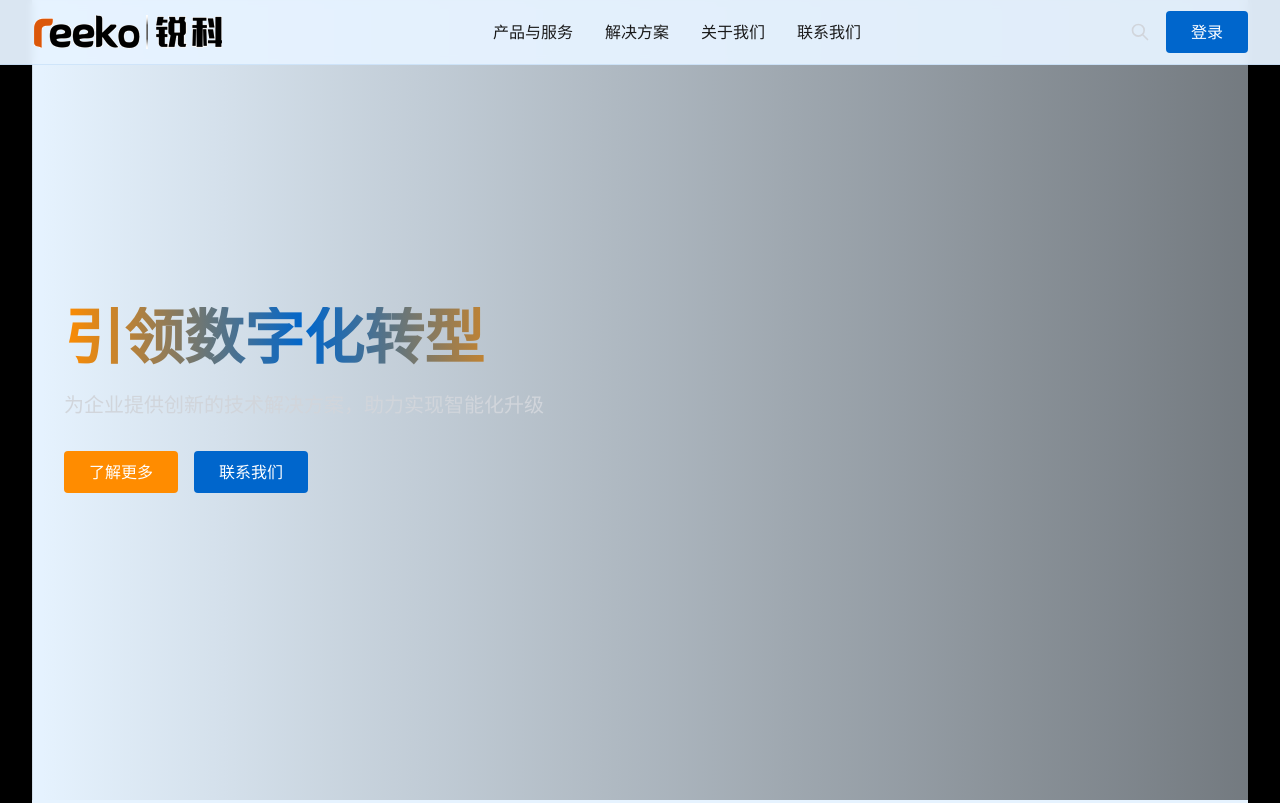
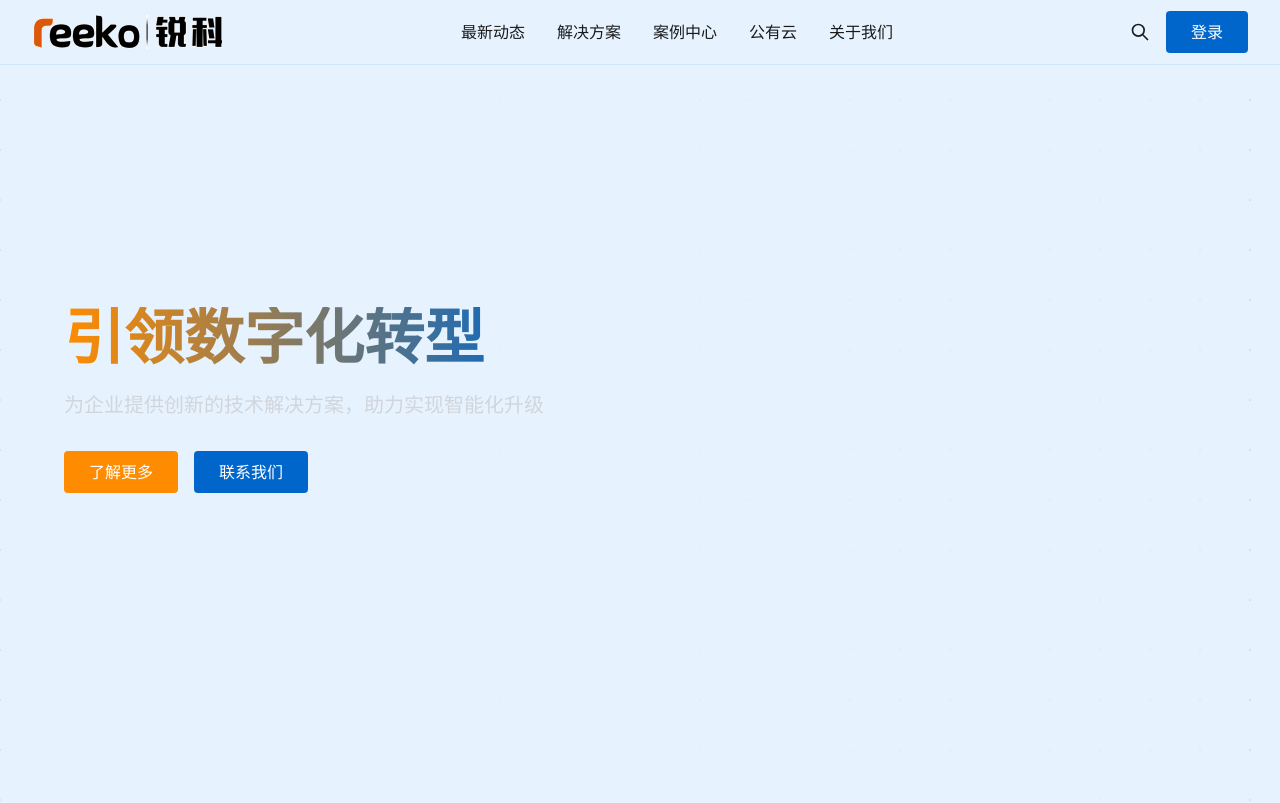
Before and after one commit to CloudYUN66/company_website, a Next.js app: page / in a window 1280 px wide. Shown: the top 803 px of the page. Built offline with nearby package versions, Linux system fonts and the light colour scheme.

Commit message:
Update Next.js configuration and styling with image optimization and design refinements

```diff
--- a/next.config.js
+++ b/next.config.js
@@ -1,7 +1,11 @@
 /** @type {import('next').NextConfig} */
 const nextConfig = {
   reactStrictMode: true,
-  swcMinify: true
+  swcMinify: true,
+  images: {
+    domains: ['localhost'],
+    unoptimized: true
+  }
 }
 
 module.exports = nextConfig
--- a/src/components/Logo.tsx
+++ b/src/components/Logo.tsx
@@ -1,5 +1,6 @@
 'use client'
 
+import Image from 'next/image'
 import Link from 'next/link'
 import { useState } from 'react'
 
@@ -8,12 +9,17 @@ export default function Logo() {
 
   return (
     <Link href="/" className="flex items-center">
-      <img
-        src="/images/logo.png"
-        alt="企业Logo"
-        className={`h-12 w-auto object-contain ${hasError ? 'bg-white/5' : ''}`}
-        onError={() => setHasError(true)}
-      />
+      <div className="relative h-12 w-48">
+        <Image
+          src="/images/logo.png"
+          alt="企业Logo"
+          fill
+          className={`object-contain ${hasError ? 'bg-white/5' : ''}`}
+          onError={() => setHasError(true)}
+          priority
+          sizes="(max-width: 768px) 100vw, 192px"
+        />
+      </div>
     </Link>
   )
 }
--- a/src/components/Navbar.tsx
+++ b/src/components/Navbar.tsx
@@ -11,23 +11,26 @@ export default function Navbar() {
 
           {/* 导航链接 */}
           <div className="hidden md:flex items-center space-x-8">
-            <Link href="/products" className="text-text hover:text-primary transition-colors">
-              产品与服务
+            <Link href="/news" className="text-text hover:text-primary transition-colors">
+              最新动态
             </Link>
             <Link href="/solutions" className="text-text hover:text-primary transition-colors">
               解决方案
             </Link>
+            <Link href="/cases" className="text-text hover:text-primary transition-colors">
+              案例中心
+            </Link>
+            <Link href="/cloud" className="text-text hover:text-primary transition-colors">
+              公有云
+            </Link>
             <Link href="/about" className="text-text hover:text-primary transition-colors">
               关于我们
             </Link>
-            <Link href="/contact" className="text-text hover:text-primary transition-colors">
-              联系我们
-            </Link>
           </div>
 
-          {/* 搜索和语言切换 */}
+          {/* 搜索和登录按钮 */}
           <div className="flex items-center space-x-4">
-            <button className="text-gray-300 hover:text-primary">
+            <button className="text-text hover:text-primary">
               <svg className="w-5 h-5" fill="none" stroke="currentColor" viewBox="0 0 24 24">
                 <path strokeLinecap="round" strokeLinejoin="round" strokeWidth={2} d="M21 21l-6-6m2-5a7 7 0 11-14 0 7 7 0 0114 0z" />
               </svg>
--- a/src/styles/globals.css
+++ b/src/styles/globals.css
@@ -5,6 +5,9 @@
 @layer base {
   body {
     @apply bg-background text-text min-h-screen;
+    background-image: radial-gradient(rgba(0, 102, 204, 0.1) 1px, transparent 1px);
+    background-size: 50px 50px;
+    background-position: -25px -25px;
   }
 }
 
@@ -18,7 +21,8 @@
   }
 
   .tech-container {
-    @apply relative border border-accent/20 bg-background-tertiary/90 backdrop-blur-sm rounded-lg p-6 shadow-lg;
+    @apply relative border border-accent/20 bg-background-tertiary/90 backdrop-blur-sm
+           rounded-lg p-6 shadow-lg hover:shadow-accent/20 transition-all duration-300;
   }
 
   .tech-border {
@@ -28,18 +32,17 @@
   .tech-button {
     @apply relative px-6 py-2 bg-primary hover:bg-primary-dark text-white
            border border-primary/20 rounded transition-all duration-300
-           hover:border-primary hover:shadow-lg;
+           hover:border-primary hover:shadow-lg backdrop-blur-sm;
   }
 
   .tech-button-accent {
     @apply relative px-6 py-2 bg-accent hover:bg-accent-dark text-white
            border border-accent/20 rounded transition-all duration-300
-           hover:border-accent hover:shadow-lg;
+           hover:border-accent hover:shadow-lg backdrop-blur-sm;
   }
 
   .tech-heading {
-    @apply text-4xl font-bold bg-gradient-to-r from-primary via-accent to-primary
-           bg-clip-text text-transparent;
+    @apply text-4xl font-bold bg-gradient-text bg-clip-text text-transparent;
   }
 
   .tech-card {
@@ -51,17 +54,23 @@
            focus:border-accent focus:outline-none focus:ring-1 focus:ring-accent
            text-gray-100;
   }
+
+  .gradient-text {
+    @apply bg-gradient-text bg-clip-text text-transparent;
+  }
+
+  .floating-element {
+    @apply animate-float;
+  }
 }
 
 :root {
   --primary-color: #FF8C00;
-  --background-color: #000000;
+  --background-color: #E6F3FF;
 }
 
-/* 使用更强制性的选择器 */
+/* 移除强制性的颜色覆盖 */
 html, body {
-  background-color: var(--background-color) !important;
-  color: var(--primary-color) !important;
   min-height: 100vh;
 }
 
@@ -86,3 +95,22 @@ h1, h2, h3, h4, h5, h6, p, span, div {
 .animate-glow {
   animation: glow 2s ease-in-out infinite;
 }
+
+/* 动态粒子效果 */
+.particles {
+  position: absolute;
+  top: 0;
+  left: 0;
+  width: 100%;
+  height: 100%;
+  pointer-events: none;
+  z-index: -1;
+}
+
+.particle {
+  position: absolute;
+  background: rgba(0, 102, 204, 0.1);
+  border-radius: 50%;
+  pointer-events: none;
+  animation: float 3s infinite ease-in-out;
+}
--- a/tailwind.config.js
+++ b/tailwind.config.js
@@ -17,28 +17,29 @@ module.exports = {
           light: '#3399FF',
         },
         background: {
-          DEFAULT: '#E6F3FF', // 淡蓝色背景
-          secondary: '#F5F9FF',
+          DEFAULT: '#E6F3FF', // 浅蓝色背景
+          secondary: '#F0F7FF', // 更浅的蓝色
           tertiary: '#FFFFFF',
         },
         text: {
-          DEFAULT: '#1A1A1A', // 主要文字颜色（黑色）
+          DEFAULT: '#1A1A1A', // 主要文字颜色
           light: '#4A4A4A',
-          accent: '#0066CC', // 强调文字颜色（蓝色）
-        },
-        neon: {
-          orange: '#FF4D00',
-          blue: '#00F0FF',
-        },
+          accent: '#0066CC',
+        }
       },
       backgroundImage: {
-        'tech-pattern': 'linear-gradient(to bottom right, #E6F3FF 0%, #F5F9FF 100%)',
-        'grid-pattern': 'linear-gradient(#1A1A1A 1px, transparent 1px), linear-gradient(to right, #1A1A1A 1px, transparent 1px)',
+        'tech-pattern': 'radial-gradient(circle at 1px 1px, rgba(0, 102, 204, 0.1) 1px, transparent 1px)',
+        'gradient-text': 'linear-gradient(to right, #FF8C00, #0066CC)',
       },
-      boxShadow: {
-        'neon-orange': '0 0 5px #FF4D00, 0 0 20px #FF4D00',
-        'neon-blue': '0 0 5px #00F0FF, 0 0 20px #00F0FF',
+      animation: {
+        'float': 'float 3s ease-in-out infinite',
       },
+      keyframes: {
+        float: {
+          '0%, 100%': { transform: 'translateY(0)' },
+          '50%': { transform: 'translateY(-10px)' },
+        }
+      }
     },
   },
   plugins: [],
```
Also changed, not shown: 1 other file (tests, documents, lock files or other folders).
